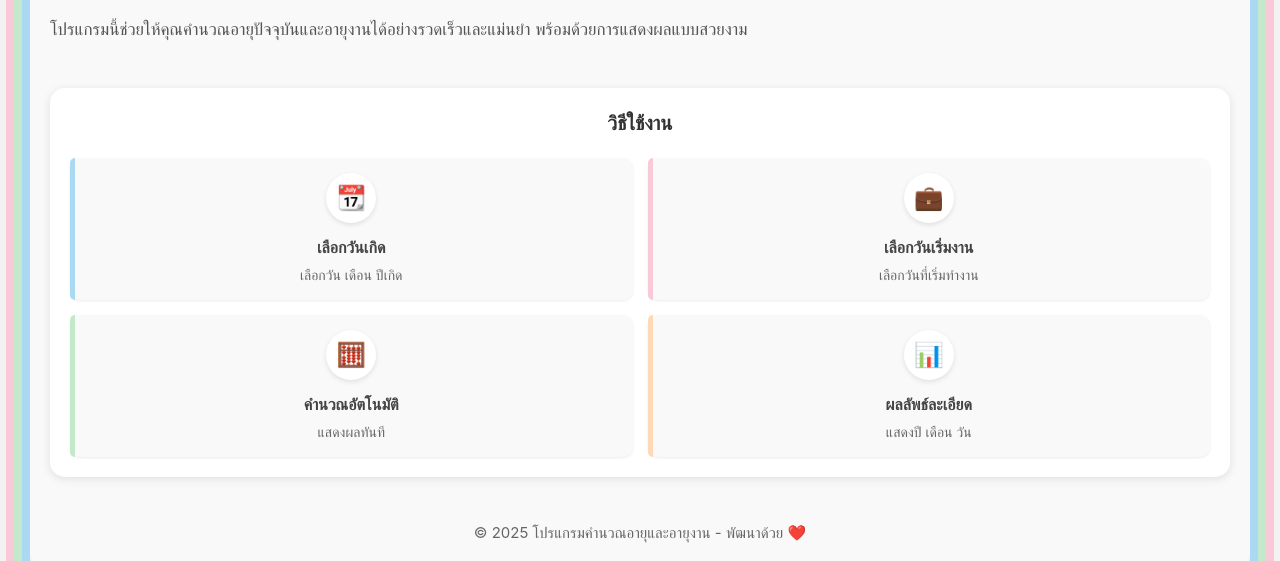
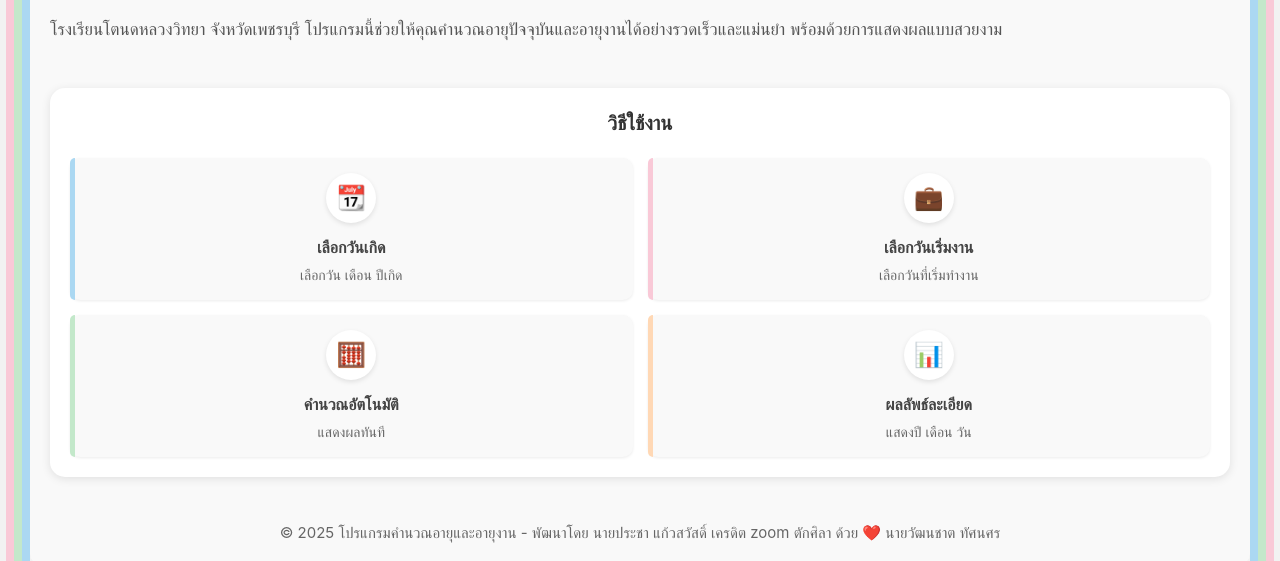
Before and after one commit to kaewsawat2525/AgeCalaculation, a plain HTML site: page index.html in a window 1280 px wide. Shown: the part 170-731 px from the top of the page. Drawn offline with Linux system fonts and the light colour scheme.

Commit message:
Update index.html

```diff
--- a/index.html
+++ b/index.html
@@ -39,6 +39,7 @@
             <div class="page homepage active" id="page-home">
                 <h1 class="app-title">โปรแกรมคำนวณอายุและอายุงาน</h1>
                 <p class="app-description">
+                    โรงเรียนโตนดหลวงวิทยา จังหวัดเพชรบุรี
                     โปรแกรมนี้ช่วยให้คุณคำนวณอายุปัจจุบันและอายุงานได้อย่างรวดเร็วและแม่นยำ พร้อมด้วยการแสดงผลแบบสวยงาม
                 </p>
 
@@ -69,7 +70,7 @@
                     </div>
                 </div>
 
-                <p class="copyright">© 2025 โปรแกรมคำนวณอายุและอายุงาน - พัฒนาด้วย ❤️</p>
+                <p class="copyright">© 2025 โปรแกรมคำนวณอายุและอายุงาน - พัฒนาโดย นายประชา แก้วสวัสดิ์ เครดิต zoom ตักศิลา ด้วย ❤️ นายวัฒนชาต ทัศนศร</p>
             </div>
 
             <!-- หน้ากรอกข้อมูล -->
```
